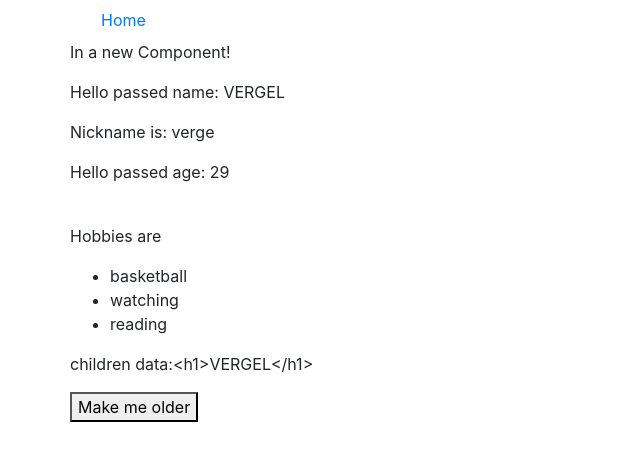
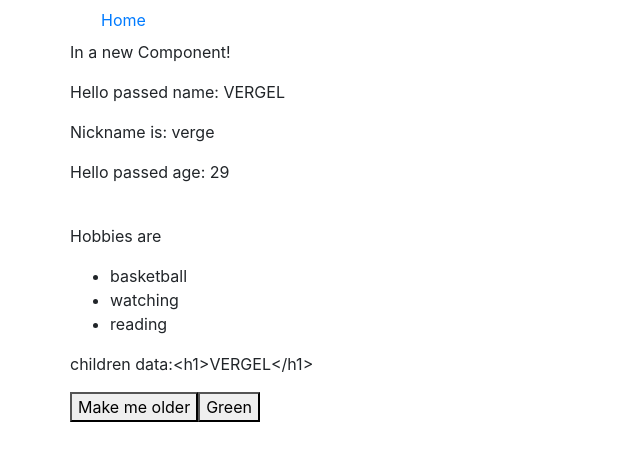
Before and after one commit to helios1989/react-essential, a React (Create React App) app: page / in a window 1280 px wide. Shown: the top 460 px of the page, without its empty margins (0-640 px from the left). Built offline with nearby package versions, Linux system fonts and the light colour scheme.

Commit message:
parent to child communication

```diff
--- a/src/app/Index.js
+++ b/src/app/Index.js
@@ -3,6 +3,9 @@ import {Header} from './component/Header';
 import Home from './component/Home';
 
 class AppIndex extends Component {
+    onGreet() {
+        alert('hello');
+    }
     render() {
         let content = "";
         const name = "VERGEL";
@@ -23,9 +26,8 @@ class AppIndex extends Component {
             </div>
             <div className="row">
                 <div className="col-xs-10 col-xs-offset-1">
-                    <Home name={name} initialAge={age} user={user}>
-
-                    {content}
+                    <Home name={name} initialAge={age} user={user} greet={this.onGreet}>
+                        {content}
                     </Home>
                     {/* <Home/> */}
                 </div>
--- a/src/app/component/Home.js
+++ b/src/app/component/Home.js
@@ -35,6 +35,7 @@ export default class Home extends Component {
                     {this.props.children}
                 </p>
                 <button onClick={()=> this.onMakeOlder()}>Make me older</button>
+                <button onClick={ this.props.greet}>Green</button>
                 {/* Other technique */}
                 {/* <button onClick={this.onMakeOlder.bind(this)}className="btn btn-success">Make me older</button> */}
             </div>
@@ -48,5 +49,6 @@ export default class Home extends Component {
 Home.propTypes = {
     name: PropTypes.string,
     age: PropTypes.number,
-    user: PropTypes.object
+    user: PropTypes.object,
+    greet: PropTypes.func
 }
```
